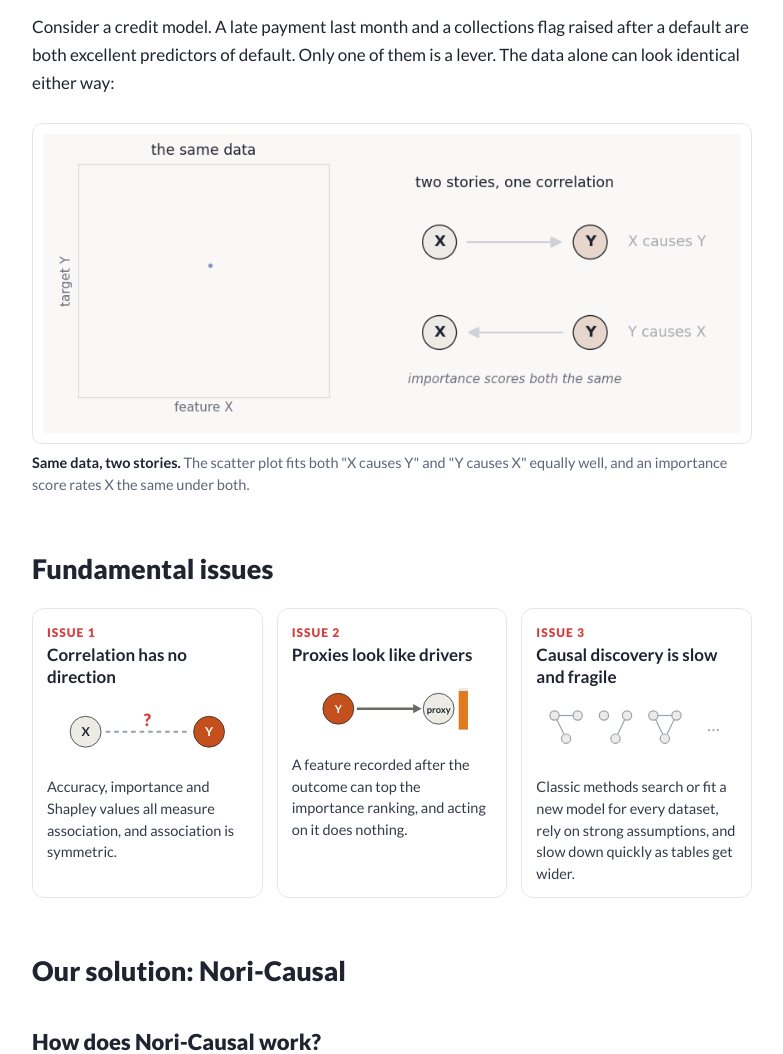
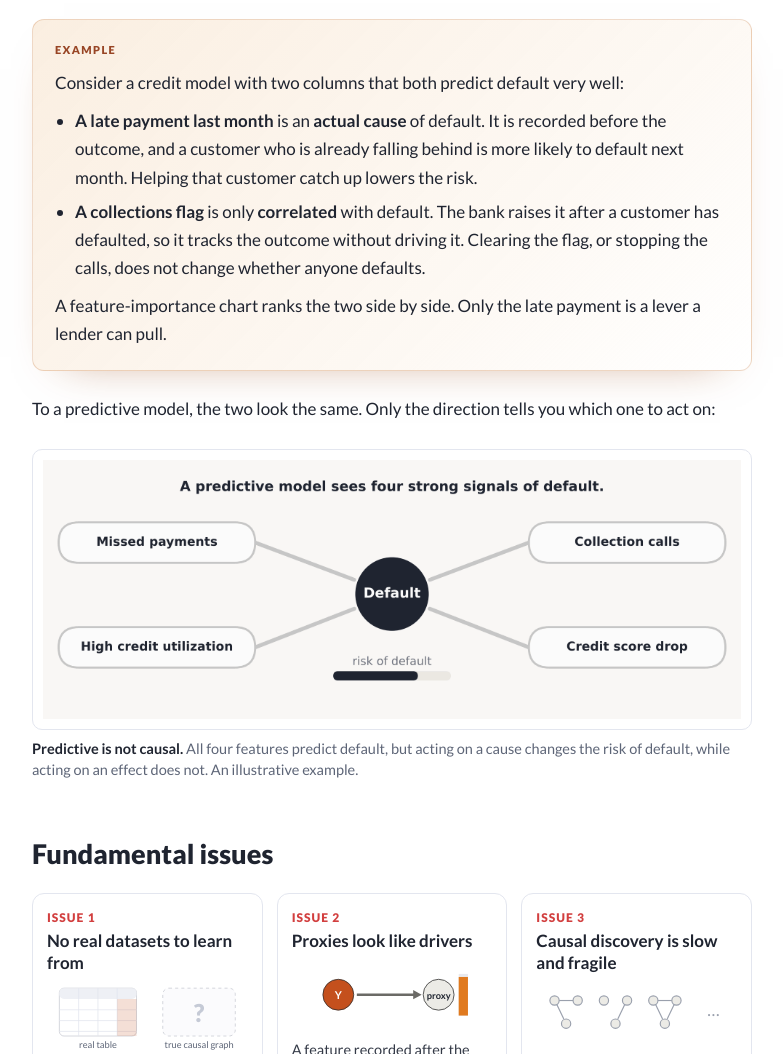
Before and after one commit to saishankarn/saishankarn.github.io, a plain HTML site: page blog/nori-causal/index.html in a window 1280 px wide. Shown: the part 928-1982 px from the top of the page, without its empty margins (248-1031 px from the left). Drawn offline with Linux system fonts and the light colour scheme.

Commit message:
Nori-Causal: animations, example box, issue 1, links

```diff
--- a/blog/nori-causal/index.html
+++ b/blog/nori-causal/index.html
@@ -87,6 +87,14 @@
   .legend { font-size: 13.5px; color: var(--muted); margin: 6px 0 0; }
   .legend span { margin-right: 14px; }
 
+  .example { border: 1px solid rgba(180, 83, 9, 0.2); border-radius: 12px; padding: 21px 22px 22px; margin: 22px 0 24px;
+    background-image: linear-gradient(135deg, rgba(217, 119, 6, 0.12) 0%, rgba(217, 119, 6, 0.043) 68%, rgba(255, 255, 255, 0.32) 100%);
+    box-shadow: rgba(146, 64, 14, 0.55) 0 18px 44px -32px; }
+  .example-label { display: block; font-size: 11px; font-weight: 800; letter-spacing: 1.4px; text-transform: uppercase; color: #984525; margin-bottom: 10px; }
+  .example p { margin: 0 0 10px; }
+  .example p:last-child { margin: 0; }
+  .example ul { margin: 0 0 10px; padding-left: 20px; }
+  .example li { margin: 6px 0; }
   .box { border-radius: 12px; padding: 14px 18px; margin: 18px 0; border: 1px solid; }
   .box .lbl { display: block; font-size: 12.5px; font-weight: 900; letter-spacing: 1.2px; text-transform: uppercase; margin-bottom: 4px; }
   .box ul { margin: 4px 0 0; padding-left: 20px; }
@@ -138,6 +146,9 @@
   .m-only, .m-inline { display: none; }
   .scrollx { overflow-x: auto; -webkit-overflow-scrolling: touch; }
 
+  ul.links { padding-left: 22px; margin: 0 0 16px; }
+  ul.links li { margin: 6px 0; }
+  .cta { margin: 22px 0 8px; padding: 20px 22px; border-radius: 12px; border: 1px solid rgba(180, 88, 48, 0.3); background: rgba(180, 88, 48, 0.09); }
   footer { margin-top: 56px; padding-top: 18px; border-top: 1px solid var(--line); font-size: 14.5px; color: var(--muted); }
 
   @media (max-width: 760px) {
@@ -172,27 +183,36 @@
 </header>
 
 <figure class="wide">
-  <img src="img/hero.png" alt="A table on the left flowing into a causal graph on the right: the target in the centre, solid arrows from its causes, a gray arrow to an effect and dashed arrows for weak relations">
+  <img src="img/hero.gif" width="1600" height="425" alt="Animation: a table with feature columns x1 to x7 and a target column y flows into Nori-Causal, and a causal graph is built around y one arrow at a time: solid arrows from its causes, a gray arrow to an effect and dashed arrows for weak relations">
 </figure>
 
 <p>With <a href="https://www.synthefy.com/blog/nori-interpretability">glass-box models</a>, we showed how Nori can be distilled into simple, readable relationships between the target and its features: which features matter, and how each one moves the prediction. Here we push that intuition one step further. <b>Nori-Causal</b> asks a different question of the same table: for every feature, is it a <b>cause</b> of the target, or an <b>effect</b> of it?</p>
 
 <h2 id="problem">The problem</h2>
 <p>Feature importance tells you what a model <i>relies on</i>. It does not tell you which way the dependence runs. A feature can be important because it drives the target, or because the target drives it. For prediction, the difference does not matter. For decisions, it is everything: changing a cause changes the outcome, while changing an effect changes nothing.</p>
-<p>Consider a credit model. A late payment last month and a collections flag raised after a default are both excellent predictors of default. Only one of them is a lever. The data alone can look identical either way:</p>
+<aside class="example">
+  <span class="example-label">Example</span>
+  <p>Consider a credit model with two columns that both predict default very well:</p>
+  <ul>
+    <li><b>A late payment last month</b> is an <b>actual cause</b> of default. It is recorded before the outcome, and a customer who is already falling behind is more likely to default next month. Helping that customer catch up lowers the risk.</li>
+    <li><b>A collections flag</b> is only <b>correlated</b> with default. The bank raises it after a customer has defaulted, so it tracks the outcome without driving it. Clearing the flag, or stopping the calls, does not change whether anyone defaults.</li>
+  </ul>
+  <p>A feature-importance chart ranks the two side by side. Only the late payment is a lever a lender can pull.</p>
+</aside>
+<p>To a predictive model, the two look the same. Only the direction tells you which one to act on:</p>
 
 <figure class="card">
-  <img src="img/two_stories.gif" alt="Animation: one scatter plot of a feature against the target, shown next to two causal stories, X causes Y and Y causes X, which alternate">
-  <figcaption><b>Same data, two stories.</b> The scatter plot fits both "X causes Y" and "Y causes X" equally well, and an importance score rates X the same under both.</figcaption>
+  <img src="img/problem.gif" width="960" height="356" alt="Animation: missed payments, high credit utilization, collection calls and a credit score drop all predict default; arrows then show the first two as causes and the last two as effects; reducing missed payments lowers the risk of default, while stopping the collection calls leaves it unchanged">
+  <figcaption><b>Predictive is not causal.</b> All four features predict default, but acting on a cause changes the risk of default, while acting on an effect does not. An illustrative example.</figcaption>
 </figure>
 
 <h2 id="issues">Fundamental issues</h2>
 <div class="problems">
   <div class="pcard">
     <div class="num">Issue 1</div>
-    <h4>Correlation has no direction</h4>
-    <svg viewBox="0 0 260 90" role="img" aria-label="Two nodes connected by an arrow with a question mark" xmlns="http://www.w3.org/2000/svg" font-family="Lato, Helvetica, Arial, sans-serif"><circle cx="50" cy="45" r="20" fill="#ecebe6" stroke="#2b2b2b"/><text x="50" y="51" text-anchor="middle" font-size="16" font-weight="700" fill="#1f2430">X</text><circle cx="210" cy="45" r="20" fill="#c4501d" stroke="#2b2b2b"/><text x="210" y="51" text-anchor="middle" font-size="16" font-weight="700" fill="#fff">Y</text><line x1="76" y1="45" x2="184" y2="45" stroke="#9aa0ad" stroke-width="2.5" stroke-dasharray="6 5"/><text x="130" y="38" text-anchor="middle" font-size="22" font-weight="900" fill="#d23f3f">?</text></svg>
-    <p>Accuracy, importance and Shapley values all measure association, and association is symmetric.</p>
+    <h4>No real datasets to learn from</h4>
+    <svg viewBox="0 0 260 90" role="img" aria-label="A real table comes without its true causal graph" xmlns="http://www.w3.org/2000/svg" font-family="Lato, Helvetica, Arial, sans-serif"><g transform="translate(16,8)"><rect x="0" y="0" width="100" height="62" rx="6" fill="#fff" stroke="#c9cbd3"/><rect x="0" y="0" width="100" height="14" rx="6" fill="#eef0f5"/><g stroke="#e3e6ef"><path d="M25 0 V62 M50 0 V62 M75 0 V62"/><path d="M0 28 H100 M0 42 H100 M0 56 H100"/></g><rect x="75" y="14" width="25" height="48" fill="#c4501d" opacity=".18"/></g><text x="66" y="86" text-anchor="middle" font-size="12" fill="#5d6577">real table</text><g transform="translate(150,8)"><rect x="0" y="0" width="94" height="62" rx="8" fill="#fbfbfd" stroke="#c9cbd3" stroke-dasharray="4 4"/><text x="47" y="44" text-anchor="middle" font-size="32" font-weight="900" fill="#c5cad6">?</text></g><text x="197" y="86" text-anchor="middle" font-size="12" fill="#5d6577">true causal graph</text></svg>
+    <p>Real tables never come with their true causal graph. The experiments that would reveal it are slow, expensive, or unethical, so there is no real data to train or check a causal model on.</p>
   </div>
   <div class="pcard">
     <div class="num">Issue 2</div>
@@ -211,7 +231,7 @@
 <h2 id="solution">Our solution: Nori-Causal</h2>
 
 <h3 id="how">How does Nori-Causal work?</h3>
-<p>Nori-Causal takes a table, with the target as one of its columns, and returns, for every feature, the probability that it is a direct cause of the target and the probability that it is a direct effect. It also scores every pair of features, giving a full map of the table's likely causal structure. There is no per-dataset search or fitting: the table goes through the model once, and the answer comes back in seconds.</p>
+<p>Nori-Causal takes a table, with the target as one of its columns, and returns, for every feature, the probability that it is a direct cause of the target and the probability that it is a direct effect. It also scores every pair of features, giving a full map of the table's likely causal structure. There is no per-dataset search or fitting: the answer comes back in a single forward pass.</p>
 
 <figure class="card">
   <img src="img/how_it_works.gif" alt="Animation: a table enters Nori-Causal and a graph grows around the target, one labelled arrow at a time">
@@ -255,7 +275,16 @@
 interp = NoriInterpreter(causal=True).fit(X, y)
 interp.causal_ranking_       # per feature: p_cause, p_effect, importance
 interp.plot_causal_graph()   # the target-centred graph shown above</code></pre>
-<p>For a yes/no target such as default, pass it as 0/1 with <code>task="regression"</code>. The weights download from the Hugging Face Hub on first use.</p>
+<p>For a yes/no target such as default, pass it as 0/1 with <code>task="regression"</code>. The weights download from the <a href="https://huggingface.co/Synthefy/Nori-Causal">Hugging Face Hub</a> on first use.</p>
+<p>Grab the code, weights, and docs:</p>
+<ul class="links">
+  <li><b>GitHub:</b> <a href="https://github.com/Synthefy/synthefy-nori">github.com/Synthefy/synthefy-nori</a></li>
+  <li><b>Nori-Causal weights:</b> <a href="https://huggingface.co/Synthefy/Nori-Causal">Nori-Causal on Hugging Face</a></li>
+  <li><b>Latest Nori weights:</b> <a href="https://huggingface.co/Synthefy/Nori-1-5">Nori 1.5 on Hugging Face</a></li>
+  <li><b>Docs:</b> <a href="https://docs.synthefy.com/nori/">docs.synthefy.com/nori</a>, including the <a href="https://docs.synthefy.com/nori/glassbox">glass-box guide</a></li>
+</ul>
+<p>Point Nori-Causal at the dataset you're working on right now and see what drives your target. If you build something interesting, tell us on <a href="https://discord.gg/jpsXMXGza">Discord</a> or at <a href="mailto:insights@synthefy.com">insights@synthefy.com</a>.</p>
+<div class="cta">Want to try Nori on your own data? <a href="https://www.synthefy.com/contact">Contact us</a> or email <a href="mailto:insights@synthefy.com">insights@synthefy.com</a>, and we'll help you get set up.</div>
 
 <h2 id="next">What it can't do yet</h2>
 <ul class="steps">
```
Also changed, not shown: blog/nori-causal/img/hero.gif (added), blog/nori-causal/img/how_it_works.gif, blog/nori-causal/img/problem.gif (added).
